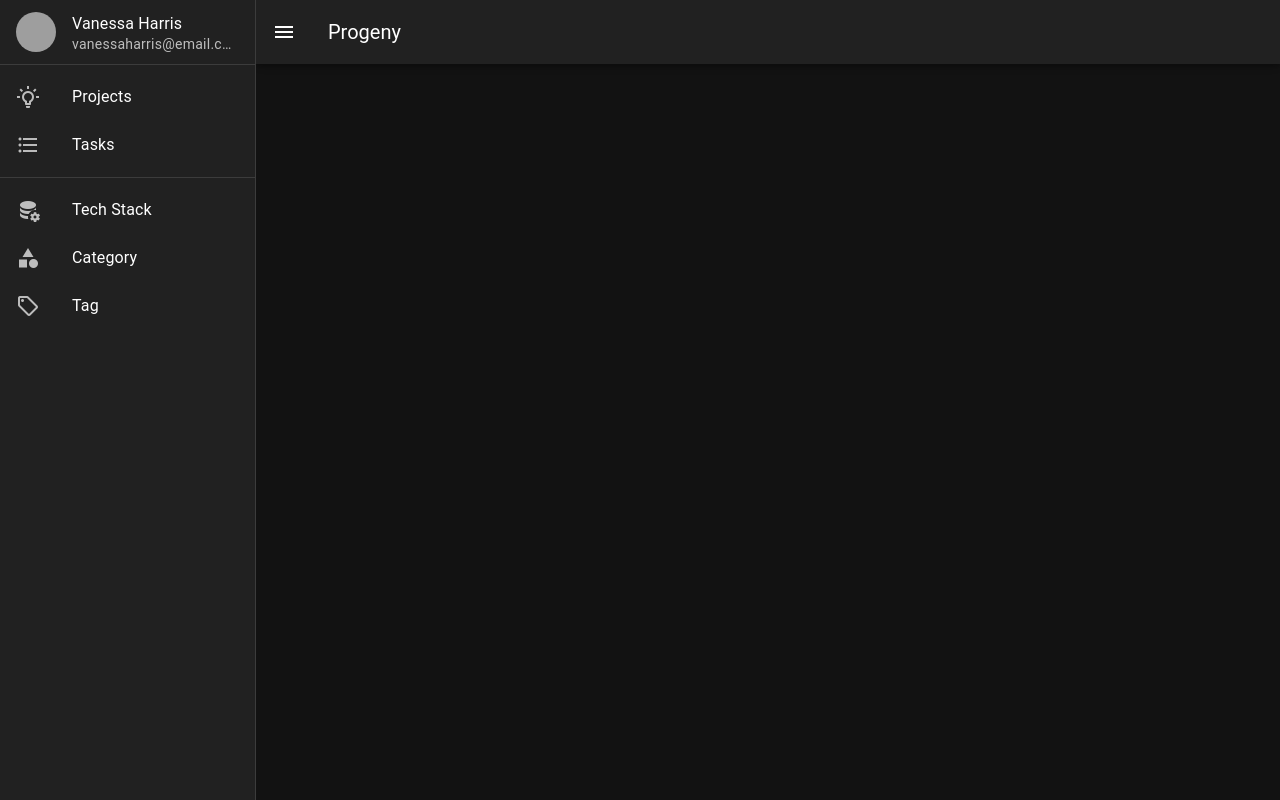
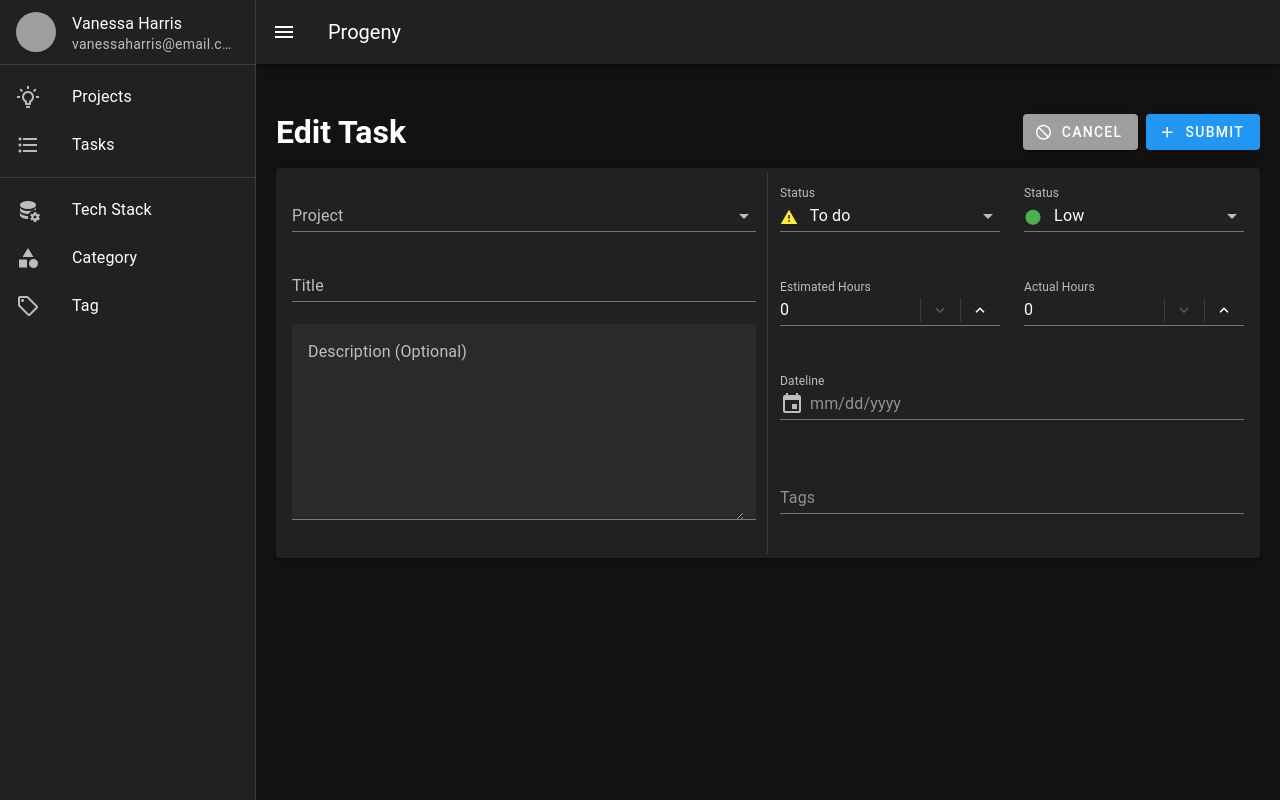
Before and after one commit to KhunnithMeng/personal-web-application-project-management-frontend, a Vue app: page /project/1/task/edit/1 in a window 1280 px wide. Built offline with nearby package versions, Linux system fonts and the light colour scheme; no server answers; grey boxes are pictures that could not be loaded.

Commit message:
View selected task detail

```diff
--- a/src/router/index.js
+++ b/src/router/index.js
@@ -12,7 +12,8 @@ const routes = [
     {path: '/project/edit/:id',component: ProjectDetail},
 
     {path: '/task', component: TaskList},
-    {path: '/task/add', component: TaskDetail}
+    {path: '/task/add', component: TaskDetail},
+    {path: '/project/:projectId/task/edit/:id', component: TaskDetail},
 ];
 export const router = createRouter({
     routes,
--- a/src/services/task-service.js
+++ b/src/services/task-service.js
@@ -7,3 +7,7 @@ export function getTasks() {
 export function createTask(projectId, data) {
     return http.post('/project/'+ projectId +'/task', data)
 }
+
+export function getTaskById(projectId, taskId) {
+    return http.get(`/project/${projectId}/task/${taskId}`);
+}
--- a/src/views/task/TaskDetail.vue
+++ b/src/views/task/TaskDetail.vue
@@ -7,11 +7,16 @@ import {TASK_PRIORITY} from "@/constants/taskPriority";
 import {getTags} from "@/services/tag-service";
 import {getProjects} from "@/services/project-service";
 import {useLoader} from "@/composibles/useLoader";
-import {createTask} from "@/services/task-service";
+import {createTask, getTaskById} from "@/services/task-service";
 import {useMessage} from "@/composibles/useMessage";
+import {useRoute} from "vue-router";
 
+const route = useRoute();
 const { loader } = useLoader();
 const { showMessage } = useMessage();
+
+const taskId = ref(null);
+const projectId = ref(null);
 
 const tags = ref([]);
 const projects = ref([]);
@@ -30,7 +35,15 @@ const task = ref({
 
 onMounted(() => {
   getTags().then(res => tags.value = res || []);
-  getProjects().then(res => projects.value = res || [])
+  getProjects().then(res => projects.value = res || []);
+
+  projectId.value = route.params.projectId;
+  taskId.value = route.params.id;
+  if (taskId.value && projectId.value) {
+    getTaskById(projectId.value, taskId.value).then(res => {
+      task.value = { ...res, tagIds: res.tags?.map(t => t.id) }
+    })
+  }
 })
 
 async function submit() {
@@ -55,7 +68,7 @@ async function submit() {
 <template>
 <div class="ma-5">
   <div class="d-flex justify-space-between align-center mb-3">
-    <h1> Create Task </h1>
+    <h1> {{ taskId ? 'Edit Task' : 'Create Task' }} </h1>
 
     <span>
       <v-btn prepend-icon="mdi-cancel"
--- a/src/views/task/TaskList.vue
+++ b/src/views/task/TaskList.vue
@@ -39,7 +39,9 @@ function create() {
 }
 
 function handleAction(action, data) {
-  console.log(action, data)
+  if (action === 'edit') {
+    router.push('/project/'+ data.projectId +'/task/edit/' + data.id);
+  }
 }
 
 </script>
```
